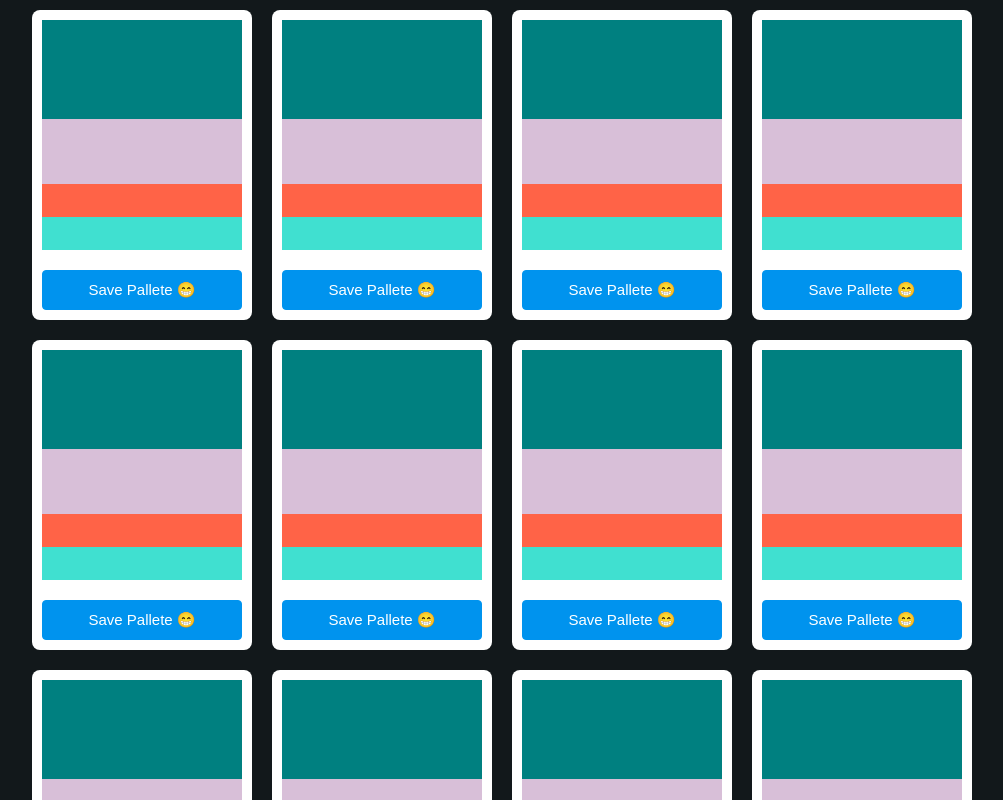
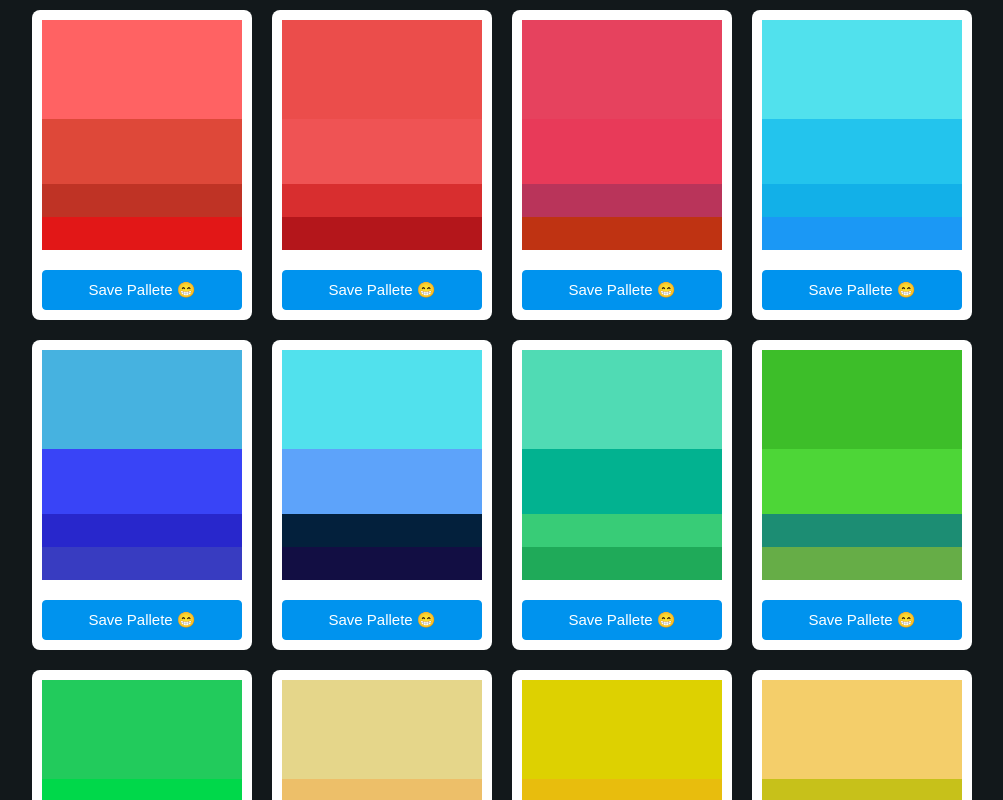
Before and after one commit to lokeshparmar998/personal-website, a Nuxt app: page /dev-apps/qolor in a window 1280 px wide. Shown: the top 800 px of the page, without its empty margins (42-1045 px from the left). Built offline with nearby package versions, Linux system fonts and the light colour scheme; a web font is replaced by a local one.

Commit message:
adds dynamic colors from qolor array

```diff
--- a/components/dev-apps/qolor/QolorContainer.vue
+++ b/components/dev-apps/qolor/QolorContainer.vue
@@ -1,10 +1,10 @@
 <template>
   <div class="qolor-container">
     <div class="color-choices">
-      <div class="c1"></div>
-      <div class="c2"></div>
-      <div class="c3"></div>
-      <div class="c4"></div>
+      <div class="r1" :style="`background-color: ${row1}`"></div>
+      <div class="r2" :style="`background-color: ${row2}`"></div>
+      <div class="r3" :style="`background-color: ${row3}`"></div>
+      <div class="r4" :style="`background-color: ${row4}`"></div>
     </div>
     <Button :button="saveButton" v-on:operation="saveColor" />
   </div>
@@ -27,7 +27,14 @@ export default {
         navigation: "none",
         operation: true,
       },
+    row1:null,
+    row2:null,
+    row3:null,
+    row4:null
     };
+  },
+  created(){
+      [this.row1,this.row2,this.row3,this.row4] = [...this.qolor.colors]
   },
   methods: {
     saveColor() {
@@ -54,24 +61,20 @@ export default {
   flex-direction: column;
   height: 230px;
 }
-.c1 {
+.r1 {
   flex-grow: 3;
   cursor: pointer;
-  background-color: teal;
 }
-.c2 {
+.r2 {
   flex-grow: 2;
   cursor: pointer;
-  background-color: thistle;
 }
-.c3 {
+.r3 {
   flex-grow: 1;
   cursor: pointer;
-  background-color: tomato;
 }
-.c4 {
+.r4 {
   flex-grow: 1;
   cursor: pointer;
-  background-color: turquoise;
 }
 </style>
```
